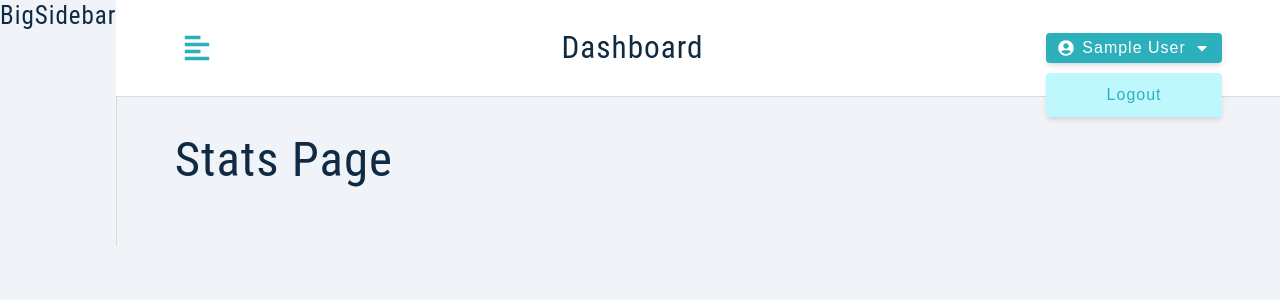
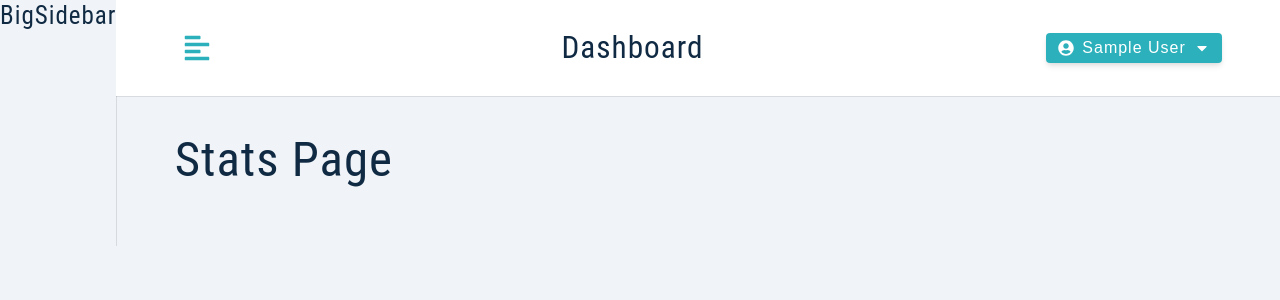
Before and after one commit to dulanjanabandara/jobs-world, a React (Create React App) app: page / in a window 1280 px wide. Shown: the top 300 px of the page. Built offline with nearby package versions, Linux system fonts and the light colour scheme; sample sign-in values are in the browser's storage.

Commit message:
Toggle logout dropbown button functionality was implemented.

```diff
--- a/src/components/Navbar.js
+++ b/src/components/Navbar.js
@@ -6,6 +6,7 @@
 
 const Navbar = () => {
   const { user, toggleSidebar } = useAppContext();
+  const [showLogout, setShowLogout] = useState(false);
 
   return (
     <Wrapper>
@@ -23,13 +24,13 @@
           <button
             type="button"
             className="btn"
-            onClick={() => console.log("show/hide dropdown")}
+            onClick={() => setShowLogout(!showLogout)}
           >
             <FaUserCircle />
             {user.name}
             <FaCaretDown />
           </button>
-          <div className="dropdown show-dropdown">
+          <div className={showLogout ? "dropdown show-dropdown" : "dropdown"}>
             <button
               type="button"
               className="dropdown-btn"
```
